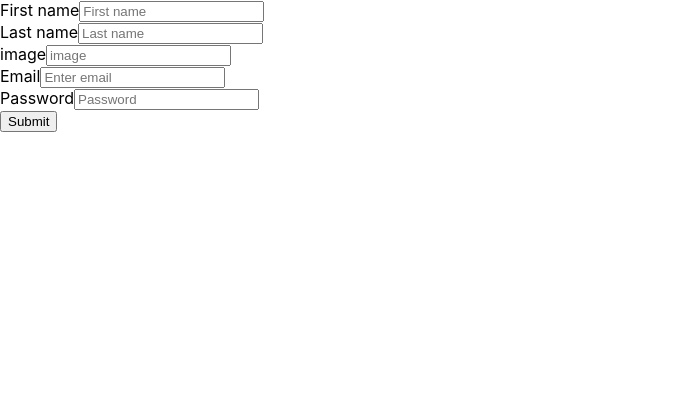
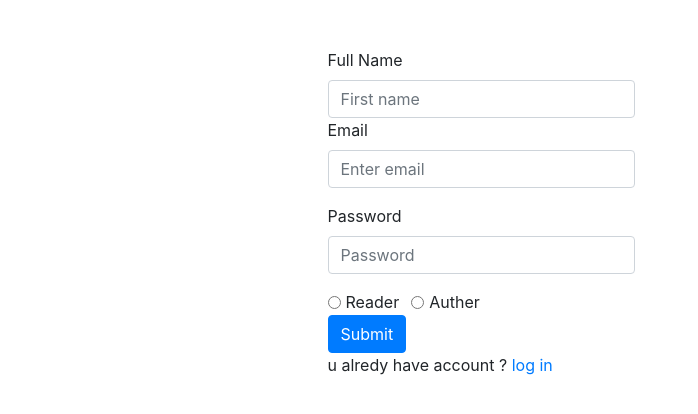
Before and after one commit to Abdulrahman-Aljafar/Books-Rating, a React (Create React App) app in the folder client/: page /signup in a window 1280 px wide. Shown: the top 414 px of the page, without its empty margins (0-698 px from the left). Built offline with nearby package versions, Linux system fonts and the light colour scheme.

Commit message:
signup combleted

```diff
--- a/client/package.json
+++ b/client/package.json
@@ -9,6 +9,7 @@
     "@testing-library/user-event": "^12.1.10",
     "axios": "^0.21.1",
     "bcrypt": "^5.0.0",
+    "bootstrap": "^4.6.0",
     "jsonwebtoken": "^8.5.1",
     "jwt-decode": "^3.1.2",
     "react": "^17.0.1",
--- a/client/src/App.js
+++ b/client/src/App.js
@@ -1,7 +1,7 @@
 import { useEffect, useState } from "react";
 import { BrowserRouter as Router, Route } from "react-router-dom";
 import jwt_decode from "jwt-decode";
-//import "bootstrap/dist/css/bootstrap.min.css";
+import "bootstrap/dist/css/bootstrap.min.css";
 import "./App.css";
 import Signup from "./register/SignUp";
 import Login from "./register/LogIn";
--- a/client/src/components/Home.jsx
+++ b/client/src/components/Home.jsx
@@ -3,6 +3,7 @@ import React from 'react'
 export default function Home() {
     return (
         <div>
+
             <h1>Home page</h1>
         </div>
     )
--- a/client/src/register/LogIn.jsx
+++ b/client/src/register/LogIn.jsx
@@ -28,7 +28,7 @@ export default function Login(props) {
         if (token) {
           localStorage.setItem("jwtToken", token);
           props.loginCallback();
-          history.push("/home");
+          history.push("/Home");
         } else {
           console.log("Login error: ", msg);
         }
--- a/client/src/register/SignUp.jsx
+++ b/client/src/register/SignUp.jsx
@@ -17,7 +17,7 @@ export default function Singup(props) {
   const onSubmit = (event) => {
     event.preventDefault();
     axios
-      .post("http://localhost:5000/api/user/register", user)
+      .post("http://localhost:4000/api/users/register", user)
       .then((res) => {
         const user = res.data.user;
         if (user) {
@@ -40,35 +40,23 @@ export default function Singup(props) {
       )}
       <Form className="mt-5">
         <Row className="justify-content-center mt-5">
-          <Col md={8}>
+          <Col md={6}>
             <Form.Row>
               <Col md={6}>
-                <Form.Label>First name</Form.Label>
+                <Form.Label>Full Name</Form.Label>
                 <Form.Control
                   placeholder="First name"
                   name="name"
                   onChange={(e) => onChangeInput(e)}
                 />
               </Col>
+
+
+            </Form.Row>
+
+            <Form.Row >
               <Col md={6}>
-                <Form.Label>Last name</Form.Label>
-                <Form.Control
-                  placeholder="Last name"
-                  name="lastName"
-                  onChange={(e) => onChangeInput(e)}
-                />
-              </Col>
-              <Col md={12}>
-                <Form.Label>image</Form.Label>
-                <Form.Control
-                  placeholder="image"
-                  name="image"
-                  onChange={(e) => onChangeInput(e)}
-                />
-              </Col>
-            </Form.Row>
-            <Form.Row>
-              <Form.Group as={Col} controlId="formGridEmail">
+              <Form.Group  controlId="formGridEmail">
                 <Form.Label>Email</Form.Label>
                 <Form.Control
                   type="email"
@@ -76,9 +64,16 @@ export default function Singup(props) {
                   name="email"
                   onChange={(e) => onChangeInput(e)}
                 />
+
               </Form.Group>
+              </Col>
 
-              <Form.Group as={Col} controlId="formGridPassword">
+
+
+            </Form.Row>
+            <Form.Row>
+            <Col md={6}>
+            <Form.Group  controlId="formGridPassword">
                 <Form.Label>Password</Form.Label>
                 <Form.Control
                   type="password"
@@ -87,7 +82,15 @@ export default function Singup(props) {
                   onChange={(e) => onChangeInput(e)}
                 />
               </Form.Group>
-            </Form.Row>
+              </Col>
+              </Form.Row>
+
+
+       <Form.Check inline label="Reader" type="radio"  name="utype" id="Reader" value="0" onChange={(e) => onChangeInput(e)} />
+      <Form.Check inline label="Auther"  type="radio"  name="utype" id="Auther" value="1" onChange={(e) => onChangeInput(e)}/>
+
+<br/>
+
             <Button
               variant="primary"
               type="submit"
@@ -95,6 +98,9 @@ export default function Singup(props) {
             >
               Submit
             </Button>
+
+            <p>u alredy have account ?  <a href="/login"> log in</a></p>
+
           </Col>
         </Row>
       </Form>
```
Also changed, not shown: 1 other file (tests, documents, lock files or other folders).
